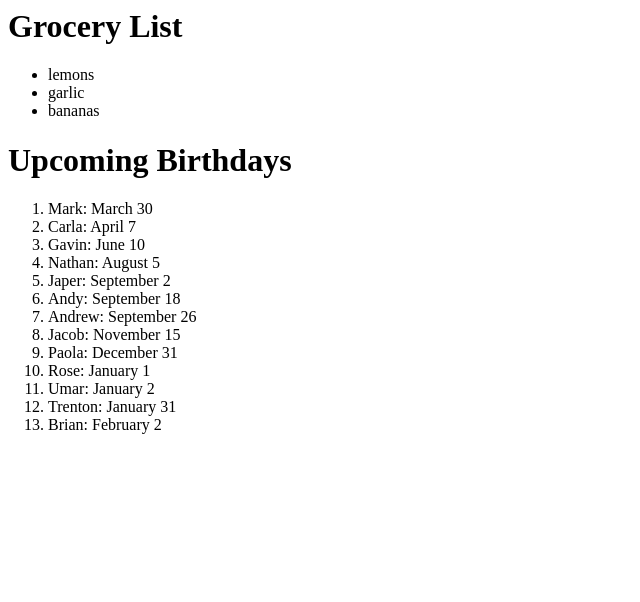
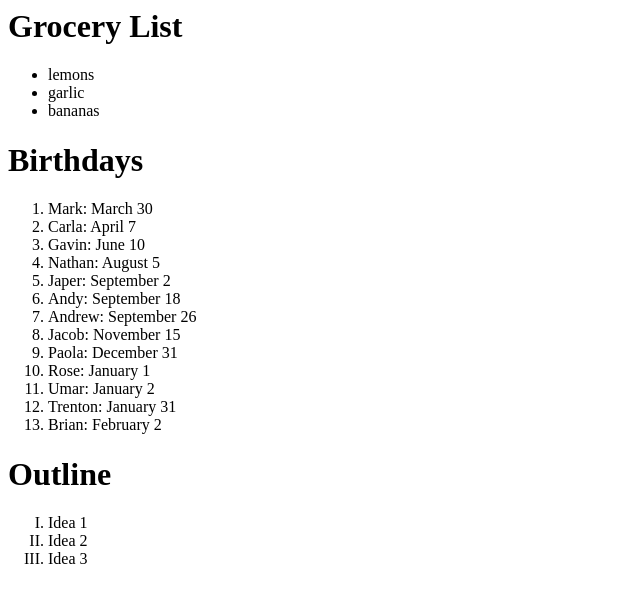
Before and after one commit to clintchan/csp-sp2022, a plain HTML site: page secret.html in a window 1280 px wide. Shown: the whole page, without its empty margins (0-640 px from the left). Drawn offline with Linux system fonts and the light colour scheme.

Commit message:
Update secret.html

```diff
--- a/secret.html
+++ b/secret.html
@@ -8,7 +8,7 @@
       <li>bananas</li>
     </ul>
 
-    <h1>Upcoming Birthdays</h1>
+    <h1>Birthdays</h1>
     <ol>
       <li>Mark: March 30</li>
       <li>Carla: April 7</li>
@@ -24,5 +24,14 @@
       <li>Trenton: January 31</li>
       <li>Brian: February 2</li>
     </ol>
+
+    <h1>Outline</h1>
+    <ol type="I">
+      <li>Idea 1</li>
+
+      <li>Idea 2</li>
+
+      <li>Idea 3</li>
+    </ol>
   </body>
 </html>
```
